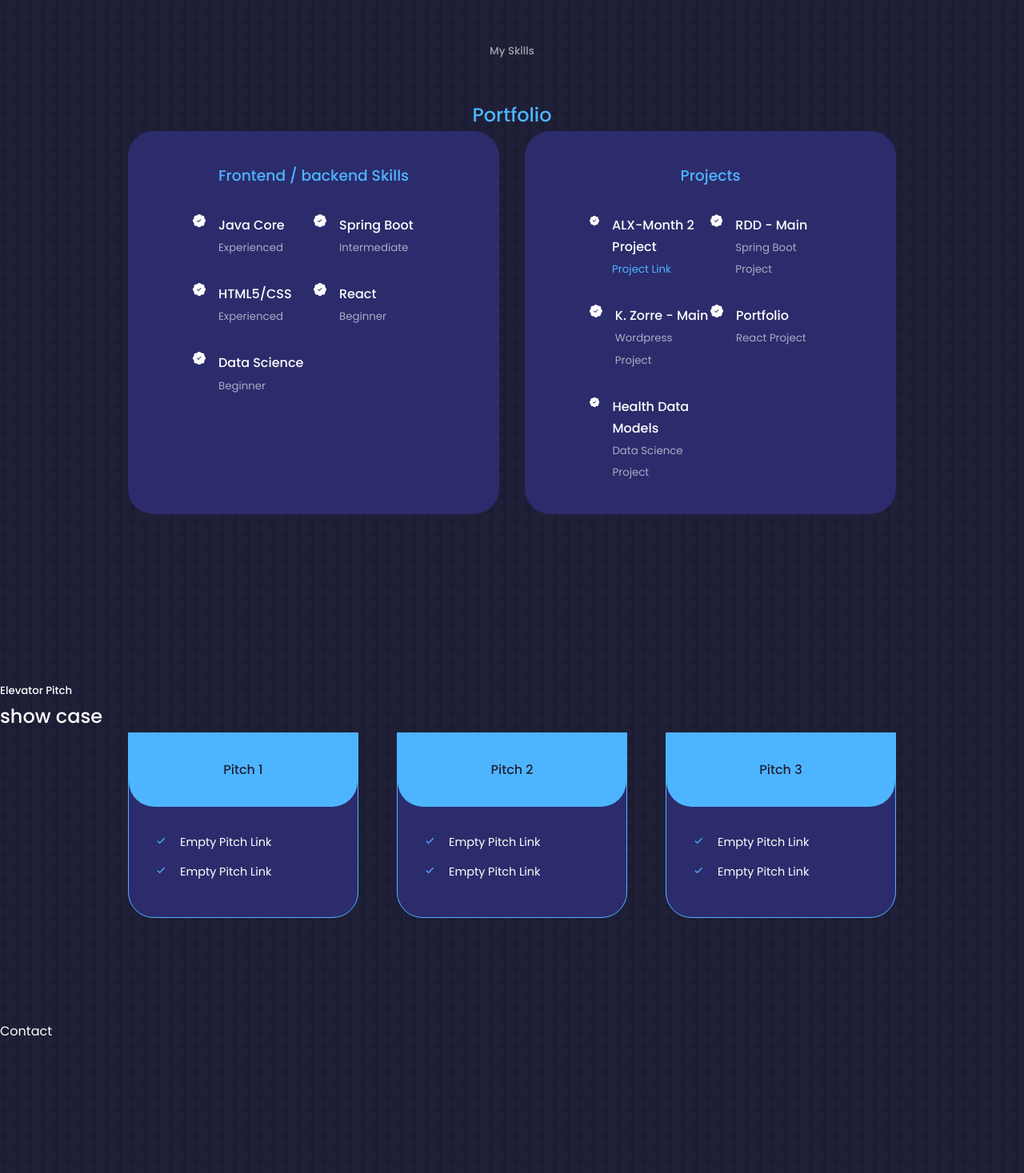
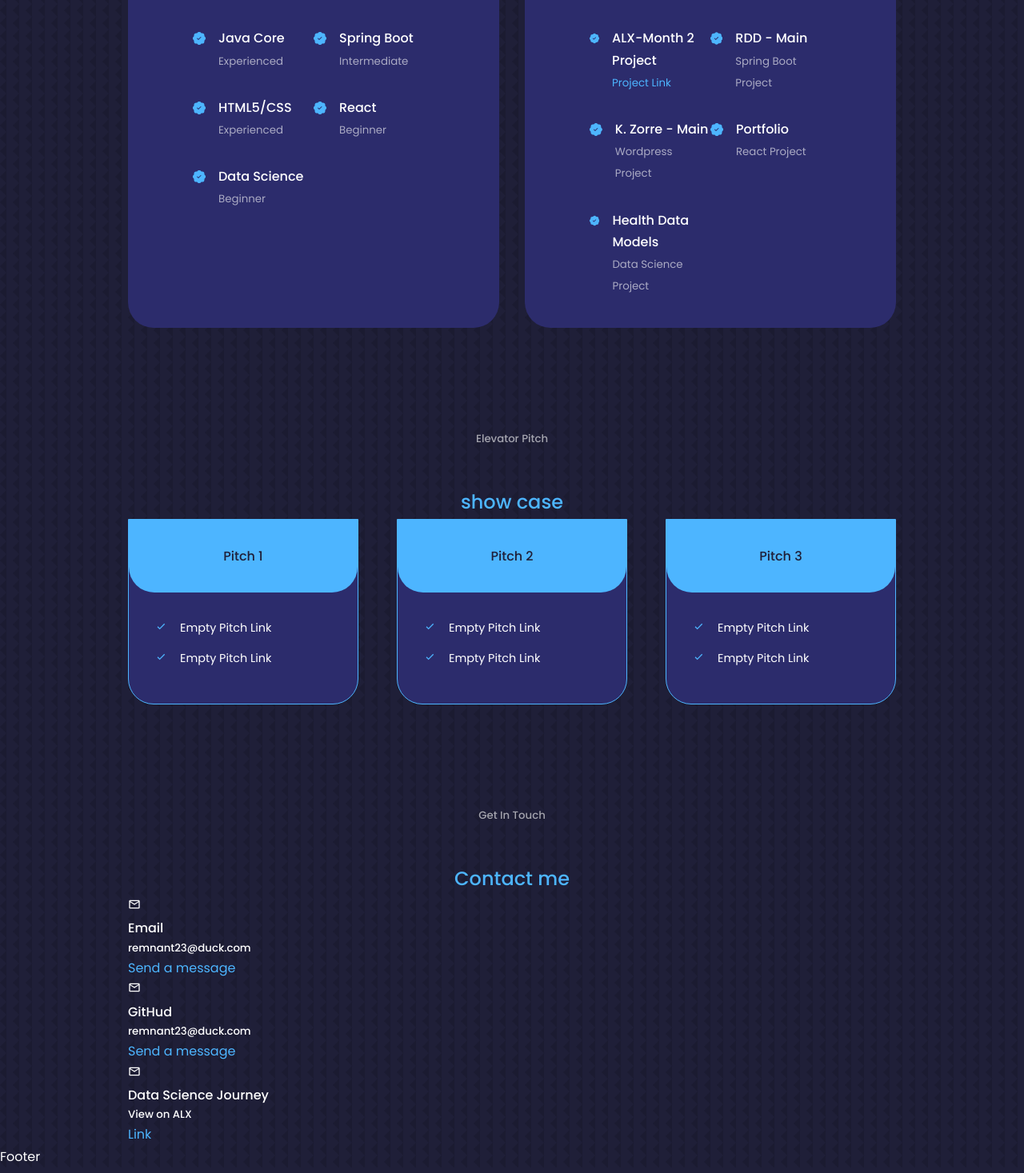
Before and after one commit to xjmaine/portfolio-react, a React (Create React App) app: page / in a window 1280 px wide. Shown: the part 1803-3270 px from the top of the page at 80% size. Built offline with nearby package versions, Linux system fonts and the light colour scheme.

Commit message:
react portfolio

```diff
--- a/src/components/Portfolio/Portfolio.jsx
+++ b/src/components/Portfolio/Portfolio.jsx
@@ -17,7 +17,7 @@ const Portfolio = () => {
             <h3>Frontend / backend Skills</h3>
             <div className="skills_content">
               <article className='skill_details'>
-                <BsPatchCheckFill/>
+                <BsPatchCheckFill className='skill_details-icon'/>
                 <div>
                 <h4>Java Core</h4>
                 <small className='text-light'>Experienced</small>
@@ -25,7 +25,7 @@ const Portfolio = () => {
               </article>
               {/*  */}
               <article className='skill_details'>
-                <BsPatchCheckFill/>
+                <BsPatchCheckFill className='skill_details-icon'/>
                 <div>
                 <h4>Spring Boot</h4>
                 <small className='text-light'>Intermediate</small>
@@ -33,7 +33,7 @@ const Portfolio = () => {
               </article>
               {/*  */}
               <article className='skill_details'>
-                <BsPatchCheckFill/>
+                <BsPatchCheckFill className='skill_details-icon'/>
                 <div>
                 <h4>HTML5/CSS</h4>
                 <small className='text-light'>Experienced</small>
@@ -41,7 +41,7 @@ const Portfolio = () => {
               </article>
               {/*  */}
               <article className='skill_details'>
-                <BsPatchCheckFill/>
+                <BsPatchCheckFill className='skill_details-icon'/>
                   <div>
                   <h4>React</h4>
                 <small className='text-light'>Beginner</small>
@@ -49,7 +49,7 @@ const Portfolio = () => {
               </article>
               {/*  */}
               <article className='skill_details'>
-                <BsPatchCheckFill/>
+                <BsPatchCheckFill className='skill_details-icon'/>
                 <div>
                 <h4>Data Science</h4>
                 <small className='text-light'>Beginner</small>
@@ -62,7 +62,7 @@ const Portfolio = () => {
           <h3>Projects</h3>
           <div className="skills_content">
               <article className='skill_details'>
-                <BsPatchCheckFill/>
+                <BsPatchCheckFill className='skill_details-icon'/>
                 <div>
                 <h4>ALX-Month 2 Project</h4>
                 <small className='text-light'>
@@ -72,7 +72,7 @@ const Portfolio = () => {
               </article>
               {/*  */}
               <article className='skill_details'>
-                <BsPatchCheckFill/>
+                <BsPatchCheckFill className='skill_details-icon'/>
                   <div>
                   <h4>RDD - Main</h4>
                 <small className='text-light'>Spring Boot Project</small>
@@ -80,7 +80,7 @@ const Portfolio = () => {
               </article>
               {/*  */}
               <article className='skill_details'>
-                <BsPatchCheckFill/>
+                <BsPatchCheckFill className='skill_details-icon'/>
                     <div>
                     <h4>K. Zorre - Main</h4>
                     <small className='text-light'>Wordpress Project</small>
@@ -88,7 +88,7 @@ const Portfolio = () => {
               </article>
               {/*  */}
               <article className='skill_details'>
-                <BsPatchCheckFill/>
+                <BsPatchCheckFill className='skill_details-icon'/>
                 <div>
                 <h4>Portfolio</h4>
                 <small className='text-light'>React Project</small>
@@ -96,7 +96,7 @@ const Portfolio = () => {
               </article>
               {/*  */}
               <article className='skill_details'>
-                <BsPatchCheckFill/>
+                <BsPatchCheckFill className='skill_details-icon'/>
                 <div>
                 <h4>Health Data Models</h4>
                 <small className='text-light'>Data Science Project</small>
--- a/src/components/Portfolio/portfolio.css
+++ b/src/components/Portfolio/portfolio.css
@@ -35,3 +35,39 @@
     display: flex;
     gap: 1rem;
 }
+
+.skill_details-icon{
+    margin-top: 6px;
+    color: var(--color-primary);
+}
+
+/* Media Queries: tablet */
+@media screen and (max-width: 1024px){
+    .portfolio_container{
+        grid-template-columns: 1fr;
+    }
+
+    .portfolio_container > div{
+        width: 80%;
+        padding: 2rem;
+        margin: 0 auto;
+    }
+
+    .skills_content{
+        padding: 1rem;
+    }
+}
+
+
+
+/* Media Queries: small devices */
+@media screen and (max-width: 600px){
+    .portfolio_container{
+        gap:1rem;
+    }
+
+    .portfolio_container > div{
+        width: 100%;
+        padding: 2rem 1rem;
+    }
+}
--- a/src/components/contact/Contact.jsx
+++ b/src/components/contact/Contact.jsx
@@ -1,10 +1,40 @@
 import React from 'react'
 import './contact.css'
+import {MdOutlineEmail} from 'react-icons/md'
+
 const Contact = () => {
   return (
     <div>
       <section id='contact'>
-        Contact
+        <h5>Get In Touch</h5>
+        <h2>Contact me</h2>
+
+        <div className="container contact__container">
+          <div className="contact__options">
+            <article className="contact_option">
+              <MdOutlineEmail/>
+              <h4>Email</h4>
+              <h5>remnant23@duck.com</h5>
+              <a href="mailto:remnant23@duck.com">Send a message</a>
+            </article>
+
+            <article className="contact_option">
+              <MdOutlineEmail/>
+              <h4>GitHud</h4>
+              <h5>remnant23@duck.com</h5>
+              <a href="mailto:remnant23@duck.com">Send a message</a>
+            </article>
+
+            <article className="contact_option">
+              <MdOutlineEmail/>
+              <h4>Data Science Journey</h4>
+              <h5>View on ALX</h5>
+              <a href="#">Link</a>
+            </article>
+          </div>
+          {/* end of contact options */}
+          <form action=""></form>
+        </div>
       </section>
     </div>
   )
--- a/src/components/elevator/Elevator.jsx
+++ b/src/components/elevator/Elevator.jsx
@@ -5,7 +5,7 @@ import { BiCheck } from 'react-icons/bi'
 const Elevator = () => {
   return (
     <div>
-      <sectopn id='elevator'>
+      <section id='elevators'>
         <h5>Elevator Pitch</h5>
         <h2>show case</h2>
 
@@ -62,7 +62,7 @@ const Elevator = () => {
           {/* End of card */}
 
         </div>
-      </sectopn>
+      </section>
     </div>
   )
 }
--- a/src/components/nav/Nav.jsx
+++ b/src/components/nav/Nav.jsx
@@ -15,7 +15,7 @@ const Nav = () => {
         <a href="#" onClick={() => setActiveNav('#')} className={activeNav === '#' ? 'active' : ''} ><AiOutlineHome/></a>
         <a href="#about" onClick={() => setActiveNav('#about')} className={activeNav === '#about' ? 'active' : ''}><AiOutlineUser/></a>
         <a href="#portfolio" onClick={() => setActiveNav('#portfolio')} className={activeNav === '#portfolio' ? 'active' : ''}><RiServiceLine/></a>
-        <a href="#elevator" onClick={() => setActiveNav('#elevator')} className={activeNav === '#elevator' ? 'active' : ''}><BiBook/></a>
+        <a href="#elevators" onClick={() => setActiveNav('#elevators')} className={activeNav === '#elevators' ? 'active' : ''}><BiBook/></a>
         <a href="#contact" onClick={() => setActiveNav('#contact')} className={activeNav === '#contact' ? 'active' : ''}><BiMessageSquareDetail/></a>
       </nav>
     </div>
--- a/src/components/nav/nav.css
+++ b/src/components/nav/nav.css
@@ -6,7 +6,7 @@ nav{
     z-index: 2;
     position: fixed;
     left: 50%;
-    transform: translate(-50%);
+    transform: translateX(-50%);
     bottom: 2rem;
     display: flex ;
     gap: 0.8rem;
--- a/src/index.css
+++ b/src/index.css
@@ -60,7 +60,7 @@ h1{
 
 section{
     margin-top: 8rem;
-    height: 100vh;
+    /* height: 100vh; */
 }
 
 section > h2, section > h5{
```
